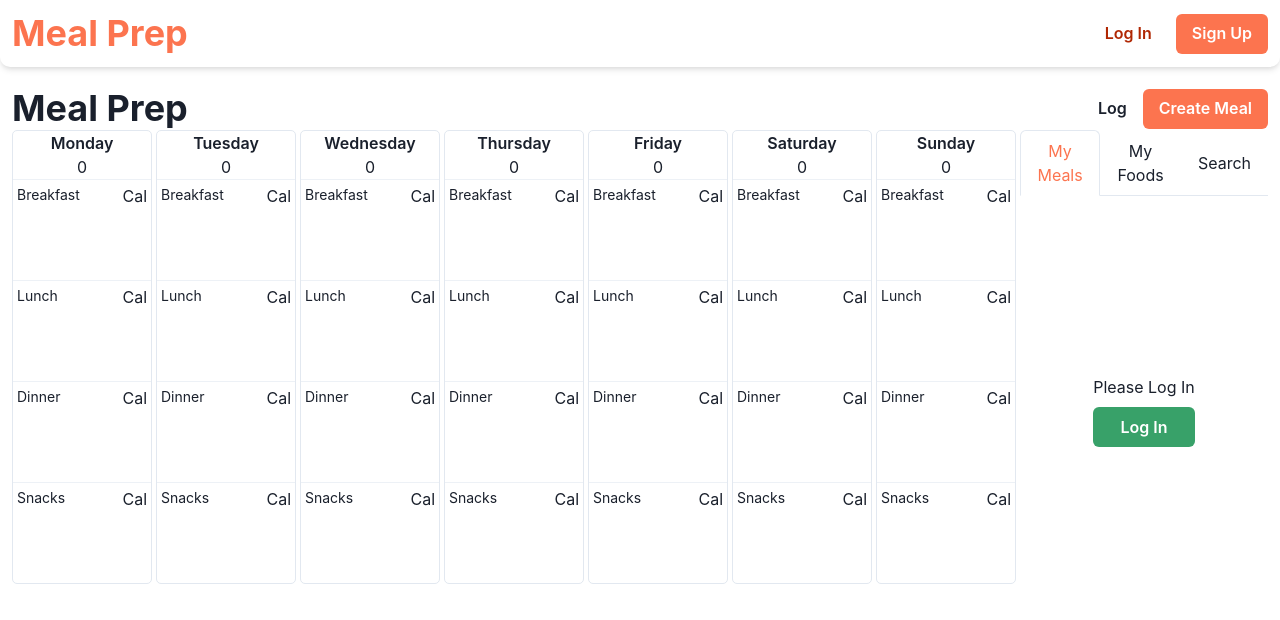
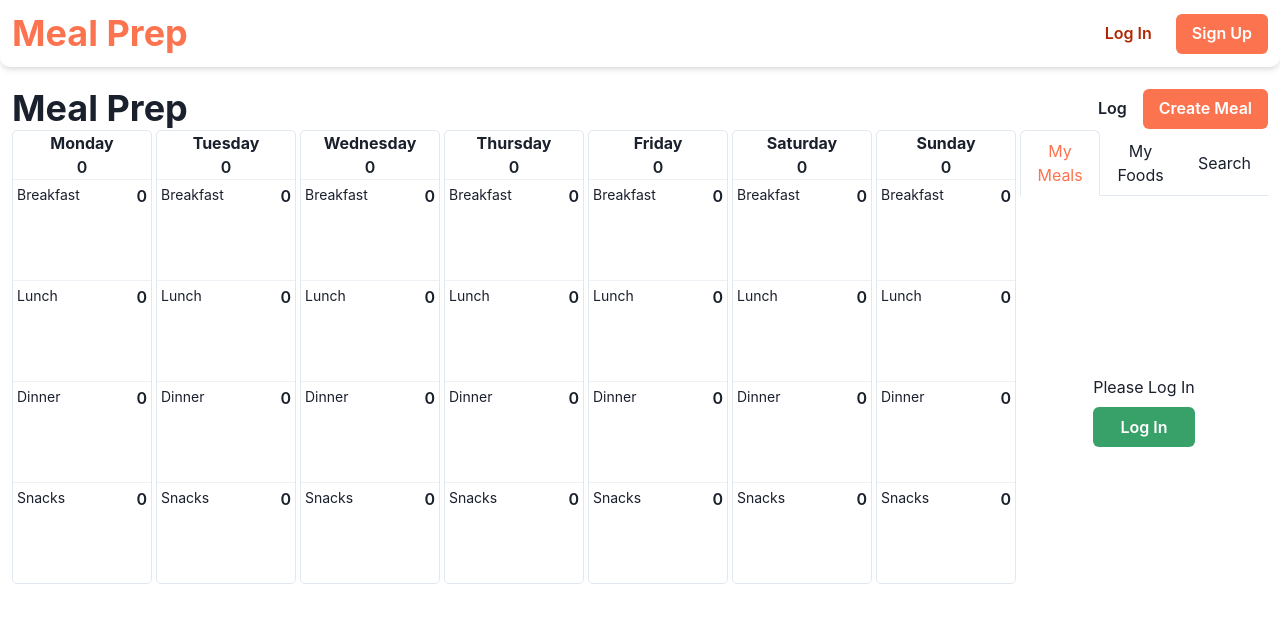
Before and after one commit to andrespty/mealplan, a React (Create React App) app in the folder frontend/: page / in a window 1280 px wide. Shown: the top 620 px of the page. Built offline with nearby package versions, Linux system fonts and the light colour scheme.

Commit message:
Add remove from board feature

```diff
--- a/frontend/src/components/Board/DailyBoard.js
+++ b/frontend/src/components/Board/DailyBoard.js
@@ -2,33 +2,29 @@ import React, { useCallback } from 'react'
 import { Box, Text, Divider,} from '@chakra-ui/react'
 import MealTimeBoard from './MealTimeBoard'
 
-const meal_times = ['Breakfast', 'Lunch', 'Dinner', 'Snacks']
+const MEAL_TIMES = ['Breakfast', 'Lunch', 'Dinner', 'Snacks']
 
-function DailyBoard({ day, meals }) {
+function DailyBoard({ day, meals, remove }) {
 
     // const { week, remove } = useContext(MealPrepContext)
     console.log(`Rendering: ${day.toUpperCase()}`)
 
-    const remove = useCallback(() => {
-
-    }, [])
-
     return  (
             <Box borderWidth={1} borderRadius={5} >
 
-                <Text textAlign={'center'} fontWeight={'semibold'} cursor={'pointer'}  >
+                <Text textAlign={'center'} fontWeight={'bold'} cursor={'pointer'}  >
                     {day}
                 </Text>
 
-                <Text textAlign={'center'} >
-                    {meals.calories}
+                <Text textAlign={'center'} fontWeight={'semibold'} >
+                    {meals.calories.toFixed(0)}
                 </Text>
 
                 {
-                    meal_times.map((time, key) => (
+                    MEAL_TIMES.map((time, key) => (
                         <React.Fragment key={key}>
                             <Divider/>
-                            <MealTimeBoard list={meals[time.toLowerCase()]} time={time} day={day.toLowerCase()} remove={remove} />
+                            <MealTimeBoard meal={meals[time.toLowerCase()]} time={time} day={day.toLowerCase()} remove={remove} />
                         </React.Fragment>
                     ))
                 }
--- a/frontend/src/components/Board/MealTimeBoard.js
+++ b/frontend/src/components/Board/MealTimeBoard.js
@@ -1,12 +1,12 @@
 import React from 'react'
 import { Box, Text, Spacer, IconButton, Flex } from '@chakra-ui/react'
 import { AddIcon } from '@chakra-ui/icons'
-import { get_calories } from '../../utils/ConversionFunctions'
+import { get_calories_from_meal } from '../../utils/ConversionFunctions'
 import BoardCardCondensed from '../Cards/BoardCardCondensed'
 
 import { Droppable } from 'react-beautiful-dnd'
 
-function MealTimeBoard( { time, day, list, remove }) {
+function MealTimeBoard( { time, day, meal, remove }) {
 
     console.log(`Rendering: ${time} ${day}`)
 
@@ -19,26 +19,15 @@ function MealTimeBoard( { time, day, list, remove }) {
                         <Text fontSize='sm'>{time}</Text>
                         <Spacer />
 
-                        <Text display={{sm:'none', lg:'inherit'}} >Cal</Text>
+                        <Text display={{sm:'none', lg:'inherit'}} fontWeight={'semibold'} >{meal.calories.toFixed(0)}</Text>
                         <IconButton display={{sm:'inherit', lg:'none'}} size='xs' variant='ghost' icon={<AddIcon />} />
 
                     </Flex>
 
                     {
-                        list.map((meal, key) => {
+                        meal.list.map((meal, key) => {
                             if (meal.hasOwnProperty('recipe')){
-                                let calories = 0
-                                meal.recipe.forEach(food => {
-                                    calories += get_calories({
-                                        attr:           parseFloat(food.food.nutritional_facts.calories),
-                                        og_n_serv:      parseFloat(food.food.serving_size.number_of_servings),
-                                        og_serv:        parseFloat(food.food.serving_size.serving),
-                                        new_n_serv:     parseFloat(food.serving_size.number_of_servings),
-                                        new_serv:       parseFloat(food.serving_size.serving),
-                                        new_serv_unit:  food.serving_size.serving_unit,
-                                        og_serv_unit:   food.food.serving_size.serving_unit,
-                                    })
-                                })
+                                let calories = get_calories_from_meal(meal)
                                 return <BoardCardCondensed time={time.toLowerCase()} day={day} meal={meal} calories={calories.toFixed(0)} key={key} remove={remove} />
                             }
                             else {
--- a/frontend/src/components/Board/WeeklyBoard.js
+++ b/frontend/src/components/Board/WeeklyBoard.js
@@ -7,7 +7,7 @@ const days = ['Monday', 'Tuesday', 'Wednesday', 'Thursday', 'Friday', 'Saturday'
 function WeeklyBoard({ mealPrep }) {
     // console.log('WEEKLY BOARD')
 
-    const { week } = mealPrep
+    const { week, remove } = mealPrep
 
     return (
         <Box>
@@ -16,7 +16,7 @@ function WeeklyBoard({ mealPrep }) {
                 {
                     days.map((day, key) => (
                         <GridItem colSpan={1} key={key} >
-                            <DailyBoard day={day} meals={week[day.toLowerCase()]} />
+                            <DailyBoard day={day} meals={week[day.toLowerCase()]} remove={remove} />
                         </GridItem>
                     ))
                 }
--- a/frontend/src/components/Cards/MealCard.js
+++ b/frontend/src/components/Cards/MealCard.js
@@ -1,21 +1,10 @@
 import React from 'react'
 import { Box, Text, Flex, Spacer, Badge } from '@chakra-ui/react'
-import { get_calories } from '../../utils/ConversionFunctions'
+import { get_calories_from_meal } from '../../utils/ConversionFunctions'
 
 function MealCard({ meal, children }) {
 
-    let calories = 0
-    meal.recipe.forEach(food => {
-        calories += get_calories({
-            attr:           parseFloat(food.food.nutritional_facts.calories),
-            og_n_serv:      parseFloat(food.food.serving_size.number_of_servings),
-            og_serv:        parseFloat(food.food.serving_size.serving),
-            new_n_serv:     parseFloat(food.serving_size.number_of_servings),
-            new_serv:       parseFloat(food.serving_size.serving),
-            new_serv_unit:  food.serving_size.serving_unit,
-            og_serv_unit:   food.food.serving_size.serving_unit,
-        })
-    })
+    let calories = get_calories_from_meal(meal)
 
     return (
         <Flex alignItems={'center'} maxW='sm' borderWidth='1px' borderRadius={5} m={2} py={2} px={2} >
--- a/frontend/src/utils/ConversionFunctions.js
+++ b/frontend/src/utils/ConversionFunctions.js
@@ -1,6 +1,6 @@
 const convert = require('convert-units')
 
-export const get_calories = ({ attr, og_serv_unit, new_serv_unit, og_n_serv, new_n_serv, og_serv, new_serv }) => {
+export const get_calories_conversion = ({ attr, og_serv_unit, new_serv_unit, og_n_serv, new_n_serv, og_serv, new_serv }) => {
     let n_servings_ratio = new_n_serv / og_n_serv
     let servings_ratio = new_serv / og_serv
     let conversion = convert(1).from(new_serv_unit).to(og_serv_unit)
@@ -9,11 +9,17 @@ export const get_calories = ({ attr, og_serv_unit, new_serv_unit, og_n_serv, new
 }
 
 export const get_calories_from_meal = (meal) => {
-    console.log(meal)
     let calories = 0
     meal.recipe.forEach((food) => {
-        calories += parseFloat(food.food.nutritional_facts.calories)
-        console.log(calories)
+        calories += get_calories_conversion({
+            attr:           parseFloat(food.food.nutritional_facts.calories),
+            og_n_serv:      parseFloat(food.food.serving_size.number_of_servings),
+            og_serv:        parseFloat(food.food.serving_size.serving),
+            new_n_serv:     parseFloat(food.serving_size.number_of_servings),
+            new_serv:       parseFloat(food.serving_size.serving),
+            new_serv_unit:  food.serving_size.serving_unit,
+            og_serv_unit:   food.food.serving_size.serving_unit,
+        })
     })
     return calories
 }
--- a/frontend/src/views/Meal_Prep/MealPrep.js
+++ b/frontend/src/views/Meal_Prep/MealPrep.js
@@ -11,7 +11,7 @@ function MealPrep() {
 
     const { onOpen, onClose, isOpen } = useDisclosure()
 
-    const { week, list, setList, handle_drag } = useMealPrep()
+    const { week, list, setList, handle_drag, remove } = useMealPrep()
 
     console.log('RENDERING MEAL PREP')
 
@@ -31,7 +31,7 @@ function MealPrep() {
                 <Grid templateColumns='repeat(5, 1fr)' gap={1} >
 
                     <GridItem colSpan={{md:5, lg:4}}>
-                        <WeeklyBoard mealPrep={{ week }} />
+                        <WeeklyBoard mealPrep={{ week, remove }} />
                     </GridItem>
 
                     <GridItem colSpan={1} display={{sm:'none', lg:'inherit'}} >
--- a/frontend/src/views/Meal_Prep/useMealPrep.js
+++ b/frontend/src/views/Meal_Prep/useMealPrep.js
@@ -35,16 +35,15 @@ const useMealPrep = () => {
         else {
             calories = get_calories_from_food(value)
         }
-        setWeek({day:day, time:time, value:value, calories:calories})
+        setWeek({day:day, time:time, value:value, calories:calories, type:'add'})
     }
 
-    const remove = ({time,day,_id}) => {
+    const remove = useCallback(({time,day,_id}) => {
         console.log('Remove ' + time + ' ' + day + ` ${_id}`)
-        let newList = [...week[day][time]]
 
-        setWeek({day:day, time:time, value:[]})
+        setWeek({day:day, time:time, _id:_id, type:'remove'})
 
-    }
+    },[])
     return { week, list, setList, handle_drag, remove}
 }
 
@@ -57,10 +56,10 @@ const initial_list = {
 }
 
 const day = {
-    breakfast:[],
-    lunch:[],
-    dinner:[],
-    snacks:[],
+    breakfast:{calories:0, list:[]},
+    lunch:{calories:0, list:[]},
+    dinner:{calories:0, list:[]},
+    snacks:{calories:0, list:[]},
     calories:0
 }
 
@@ -75,12 +74,47 @@ const initial_state = {
 }
 
 const reducer = (state, action) => {
-    return {
-        ...state,
-        [action.day]:{
-            ...state[action.day],
-            [action.time]: [...state[action.day][action.time], action.value],
-            calories: parseFloat(state[action.day].calories) + parseFloat(action.calories)
+    switch(action.type){
+
+        case 'add':
+            return {
+                ...state,
+                [action.day]:{
+                    ...state[action.day],
+                    [action.time]: {
+                        list:[...state[action.day][action.time].list, action.value],
+                        calories: parseFloat(state[action.day][action.time].calories) + parseFloat(action.calories)
+                    },
+                    calories: parseFloat(state[action.day].calories) + parseFloat(action.calories)
+                }
+            }
+
+        case 'remove':
+            let list = [...state[action.day][action.time].list]
+            let index = list.findIndex((m) => m._id === action._id)
+            let obj = list.splice(index, 1)[0]
+            let obj_cal = 0
+            console.log(obj)
+            if (obj.isMeal){
+                obj_cal = get_calories_from_meal(obj)
+            }
+            else{
+                obj_cal = get_calories_from_food(obj)
+            }
+
+        return {
+            ...state,
+            [action.day]:{
+                ...state[action.day],
+                [action.time]: {
+                    list: list,
+                    calories: parseFloat(state[action.day][action.time].calories) - obj_cal
+                },
+                calories: parseFloat(state[action.day].calories) - obj_cal
+            }
         }
+
+        default:
+            return initial_state
     }
 }
```
Also changed, not shown: frontend/src/components/Cards/BoardCardCondensed.js (+33 -39 lines).
